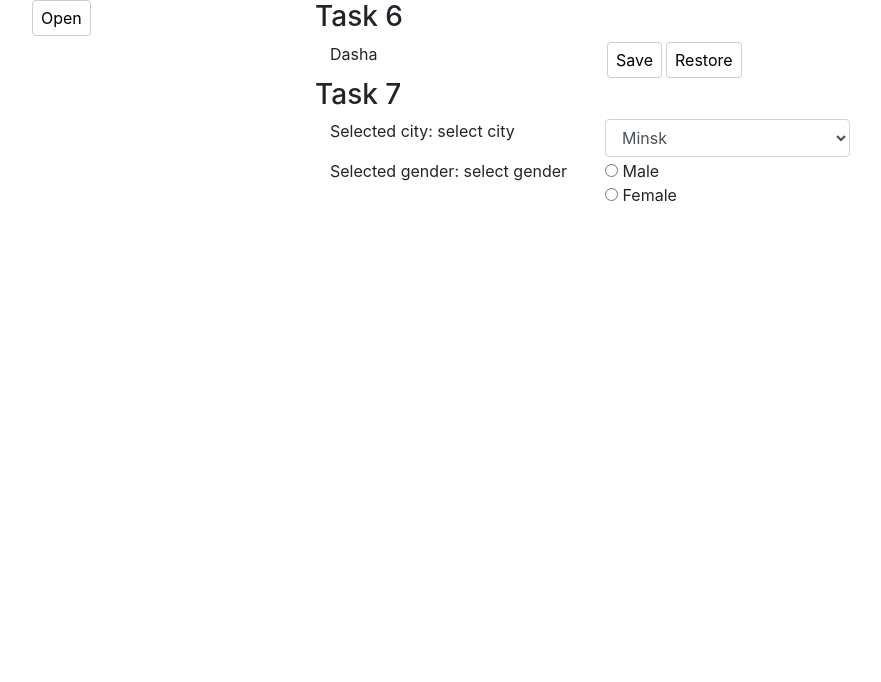
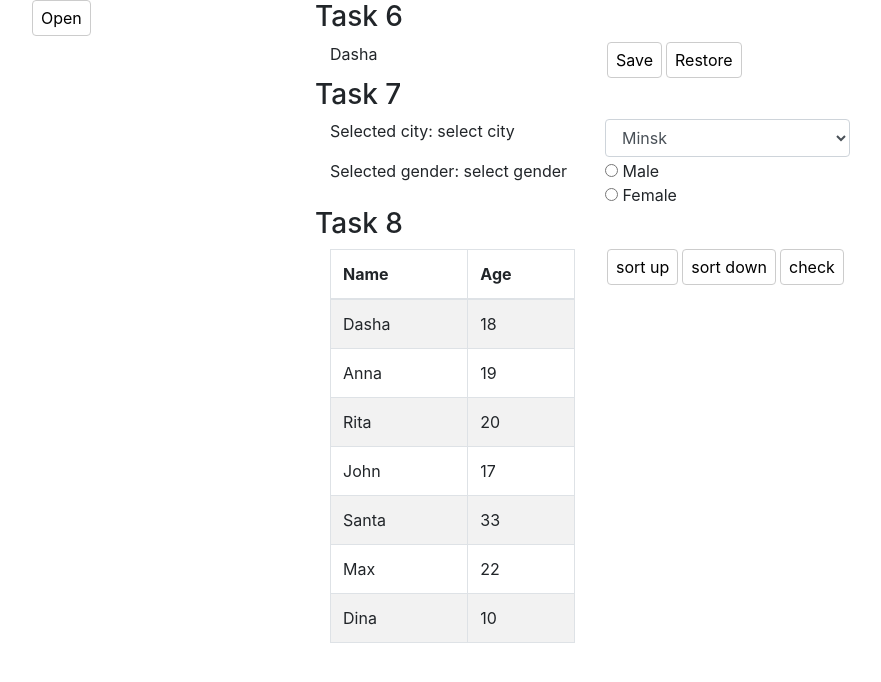
Before and after one commit to smidari/tasks, a React (Create React App) app: page /#/Junior in a window 1280 px wide. Shown: the top 682 px of the page, without its empty margins (55-936 px from the left). Built offline with nearby package versions, Linux system fonts and the light colour scheme.

Commit message:
Added task 8

```diff
--- /dev/null
+++ b/src/components/Task8/Task8.tsx
@@ -0,0 +1,56 @@
+import React, {useState} from "react";
+import MyBtn from "../common/MyBtn/MyBtn";
+import {Col, Container, Row, Table} from "react-bootstrap";
+import {checkAction, hwReducer, sortAction, StateType} from "../../homeWorkReducer";
+
+const Task8 = () => {
+    const [people, setPeople ] = useState<StateType>([
+        {id: '1', name: 'Dasha', age: 18},
+        {id: '2', name: 'Anna', age: 19},
+        {id: '3', name: 'Rita', age: 20},
+        {id: '4', name: 'John', age: 17},
+        {id: '5', name: 'Santa', age: 33},
+        {id: '6', name: 'Max', age: 22},
+        {id: '7', name: 'Dina', age: 10}
+    ]);
+
+    const sortUpHandle = () => {setPeople( hwReducer(people, sortAction('up')))};
+    const sortDownHandle = () => {setPeople( hwReducer(people, sortAction('down')))};
+    const checkHandle = () => {setPeople( hwReducer(people, checkAction(18)))};
+
+    return (
+        <>
+            <Container>
+                <Row>
+                    <h3>Task 8</h3>
+                </Row>
+
+                <Row>
+                    <Col  md={4}>
+                        <Table striped bordered hover>
+                            <thead>
+                            <tr>
+                                <th>Name</th>
+                                <th>Age</th>
+                            </tr>
+                            </thead>
+                            <tbody>
+                            {people.map(item => <tr key={item.id}>
+                                <td>{item.name}</td>
+                                <td>{item.age}</td>
+                            </tr>)}
+                            </tbody>
+                        </Table>
+                    </Col>
+                    <Col md={4}>
+                        <MyBtn onClick={sortUpHandle} nameBtn={'sort up'}/>
+                        <MyBtn onClick={sortDownHandle}  nameBtn={'sort down'}/>
+                        <MyBtn onClick={checkHandle} nameBtn={'check'}/>
+                    </Col>
+                </Row>
+            </Container>
+        </>
+    )
+};
+
+export default Task8;
--- a/src/components/pages/Junior.tsx
+++ b/src/components/pages/Junior.tsx
@@ -1,7 +1,7 @@
 import React from "react";
 import Task6 from "../Task6/Task6";
 import Task7 from "../Task7/Task7";
-
+import Task8 from "../Task8/Task8";
 
 
 const Junior = () => {
@@ -10,6 +10,7 @@
         <>
             <Task6/>
             <Task7/>
+            <Task8/>
         </>
     )
 };
--- /dev/null
+++ b/src/homeWorkReducer.ts
@@ -0,0 +1,30 @@
+export type StateType = Array<{ id: string, name: string, age: number }>;
+type ActionsType = SortArrayByName | Adults
+
+type SortArrayByName = {
+    type: 'SORT'
+    sort: string
+}
+type Adults = {
+    type: 'CHECK'
+    age: number
+}
+
+export const sortAction = (sort: string): SortArrayByName => ({type: 'SORT' as const, sort: sort});
+export const checkAction = (age: number): Adults => ({type: 'CHECK' as const, age: age});
+
+export const hwReducer = (state: StateType, action: ActionsType) => {
+    switch (action.type) {
+        case 'SORT':
+            if (action.sort === 'up') {
+                return [...state].sort((a, b) => a.name > b.name ? 1 : -1);
+            } else if (action.sort === 'down') {
+                return [...state].sort((a, b) => a.name > b.name ? 1 : -1).reverse();
+            }
+            throw new Error("i don't understand this payload in type of 'SORT' ");
+        case 'CHECK':
+            return [...state].filter(i => i.age >= action.age);
+        default:
+            throw new Error("I don't understand this type")
+    }
+};
```
Also changed, not shown: 2 other files (tests, documents, lock files or other folders).
